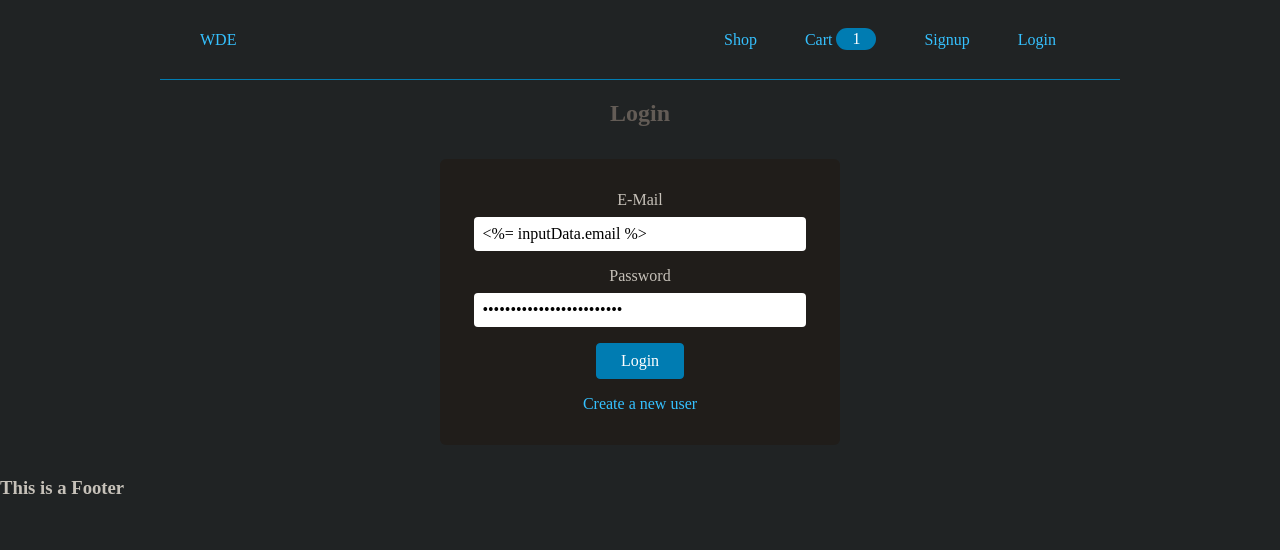
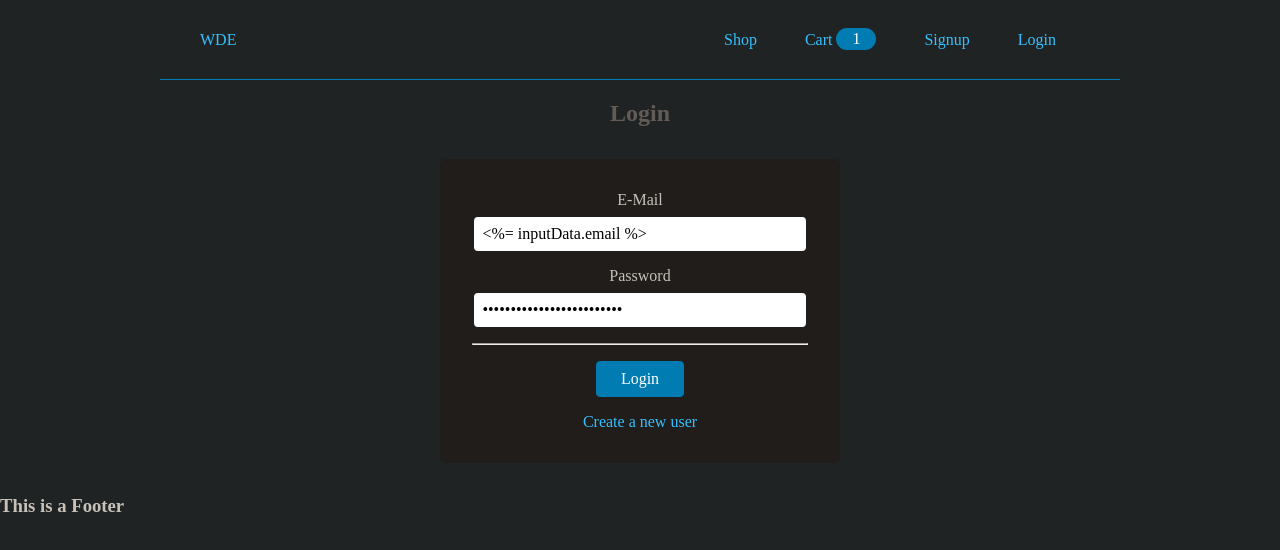
Before and after one commit to Arthur-Ferreira/WebDeveloperEssentials-APP, a React (Vite) app: page /login in a window 1280 px wide. Shown: the top 550 px of the page. Built offline with nearby package versions, Linux system fonts and the light colour scheme.

Commit message:
Feat Development: Add Divider to Login and Sigup pages

```diff
--- a/src/components/pages/customer/auth/Login.tsx
+++ b/src/components/pages/customer/auth/Login.tsx
@@ -1,5 +1,6 @@
 import Anchor from "../../../atoms/Anchor";
 import Button from "../../../atoms/Button";
+import Divider from "../../../atoms/Divider";
 import Form from "../../../atoms/Form";
 import Input from "../../../atoms/Input";
 import Label from "../../../atoms/Label";
@@ -25,6 +26,7 @@ const Login: React.FC = () => {
           <Label htmlFor="password">Password</Label>
           <Input $full type="password" id="password" name="password" value="<%= inputData.password %>" required />
         </p>
+        <Divider />
         <Button>Login</Button>
         <p id="switch-form"><Anchor to="/signup">Create a new user</Anchor></p>
       </Form>
--- a/src/components/pages/customer/auth/Signup.tsx
+++ b/src/components/pages/customer/auth/Signup.tsx
@@ -1,5 +1,6 @@
 import Anchor from "../../../atoms/Anchor";
 import Button from "../../../atoms/Button";
+import Divider from "../../../atoms/Divider";
 import Form from "../../../atoms/Form";
 import Input from "../../../atoms/Input";
 import Label from "../../../atoms/Label";
@@ -31,7 +32,7 @@ const Signup: React.FC = () => {
           <Label htmlFor="password">Password</Label>
           <Input $full type="password" id="password" name="password" min="6" value="<%= inputData.password %>" required />
         </p>
-        <hr />
+        <Divider />
         <p>
           <Label htmlFor="fullname">Full Name</Label>
           <Input $full type="text" id="fullname" name="fullname" value="<%= inputData.fullname %>" required />
```
